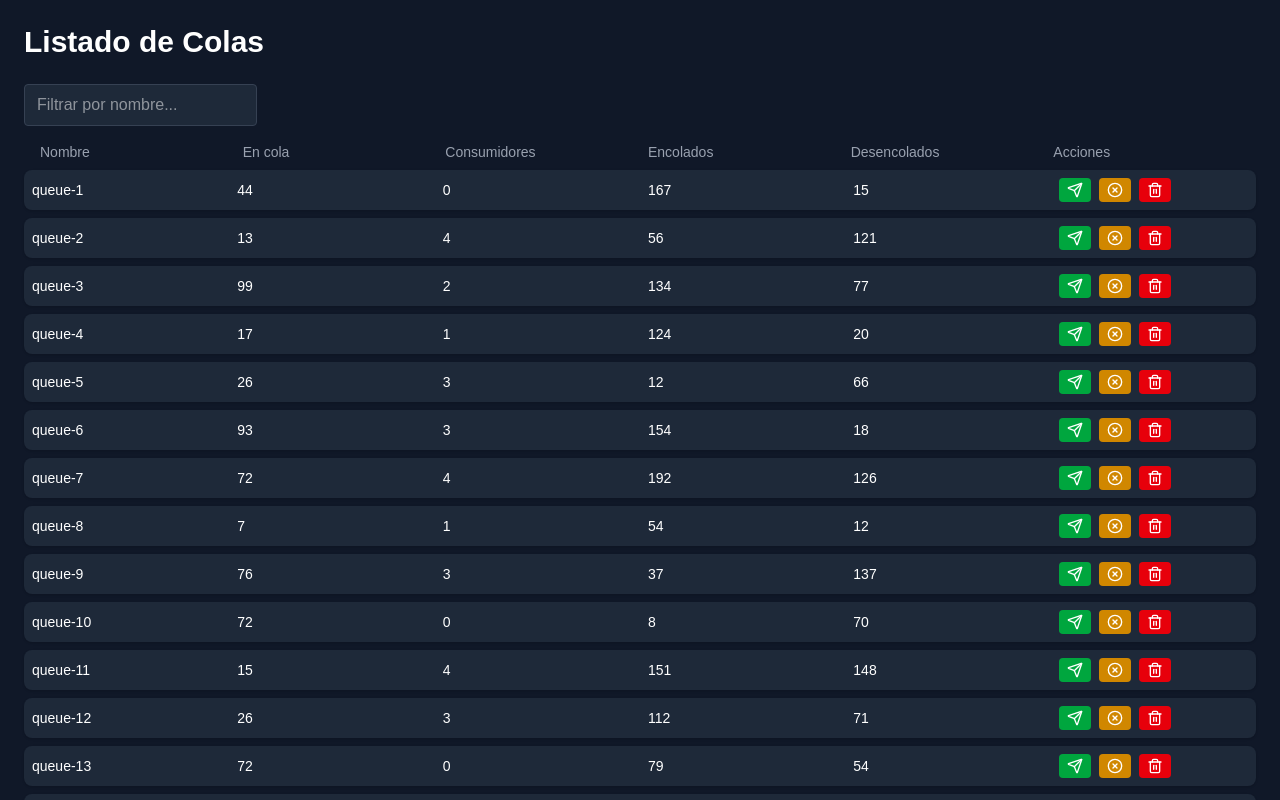
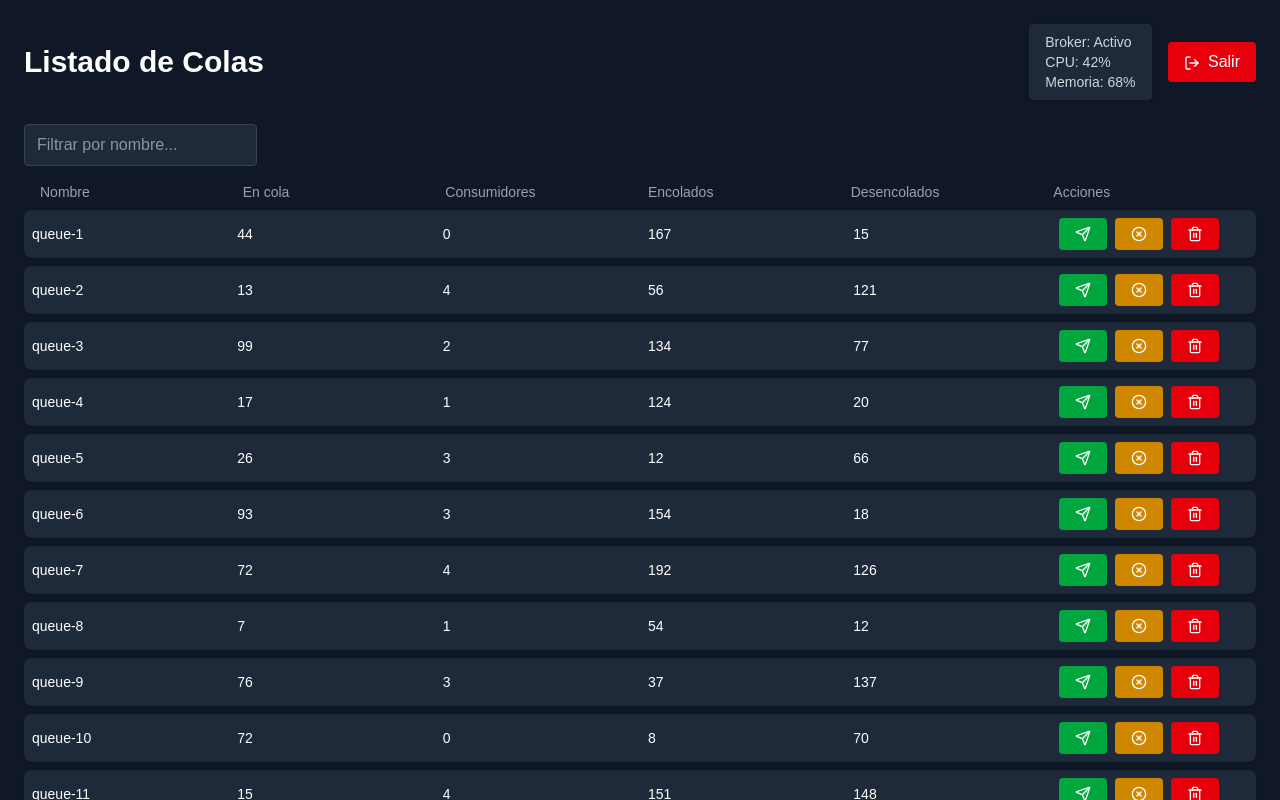
Before and after one commit to Editame/broker-manager-portal, a Next.js app: page / in a window 1280 px wide. Shown: the top 800 px of the page. Built offline with nearby package versions, Linux system fonts and the light colour scheme.

Commit message:
feat: Add basic queue management UI (main)
This commit introduces a basic UI for managing
queues.  It includes filtering, pagination, and
actions like sending messages, purging, and
deleting queues. Data is currently mocked.

```diff
--- a/src/app/page.tsx
+++ b/src/app/page.tsx
@@ -1,11 +1,11 @@
 'use client';
 
-import { useEffect, useState } from 'react';
-import { Skeleton } from '@/components/ui/Skeleton';
-import { Button } from '@/components/ui/Button';
-import { Send, Trash2, XCircle } from 'lucide-react';
-import {TooltipContent, TooltipProvider, TooltipTrigger} from '@radix-ui/react-tooltip';
-import {Tooltip} from "@/components/ui/Tooltip";
+import {useEffect, useState} from 'react';
+import {Skeleton} from '@/components/ui/Skeleton';
+import {Button} from '@/components/ui/Button';
+import {Send, Trash2, XCircle, LogOut} from 'lucide-react';
+import {Tooltip} from '@/components/ui/Tooltip';
+import {TooltipProvider} from "@radix-ui/react-tooltip";
 
 interface QueueInfo {
     name: string;
@@ -19,14 +19,14 @@ export default function HomePage() {
     const [queues, setQueues] = useState<QueueInfo[]>([]);
     const [loading, setLoading] = useState(true);
     const [error, setError] = useState<string | null>(null);
-  const [intervalMs] = useState(15000); // Intervalo de 15 segundos por defecto
+    const [intervalMs] = useState(15000);
     const [filter, setFilter] = useState('');
     const [currentPage, setCurrentPage] = useState(1);
     const itemsPerPage = 15;
 
-  // Simulación de datos (mock)
+    // Mock data
     useEffect(() => {
-    const mockData: QueueInfo[] = Array.from({ length: 20 }).map((_, i) => ({
+        const mockData: QueueInfo[] = Array.from({length: 20}).map((_, i) => ({
             name: `queue-${i + 1}`,
             consumerCount: Math.floor(Math.random() * 5),
             queueSize: Math.floor(Math.random() * 100),
@@ -37,7 +37,6 @@ export default function HomePage() {
         setLoading(false);
     }, []);
 
-  // Filtro y paginación
     const filteredQueues = queues.filter((q) => q.name.includes(filter));
     const paginatedQueues = filteredQueues.slice(
         (currentPage - 1) * itemsPerPage,
@@ -47,7 +46,23 @@ export default function HomePage() {
     return (
         <TooltipProvider>
             <main className="p-6 bg-gray-900 min-h-screen text-white">
-          <h1 className="text-3xl font-bold mb-6">Listado de Colas</h1>
+                {/* Cabecera con estado y botón de salir */}
+                <div className="flex justify-between items-center mb-6">
+                    <h1 className="text-3xl font-bold">Listado de Colas</h1>
+                    <div className="flex items-center gap-4">
+                        <div className="bg-gray-800 px-4 py-2 rounded shadow text-sm text-gray-300">
+                            <div>Broker: Activo</div>
+                            <div>CPU: 42%</div>
+                            <div>Memoria: 68%</div>
+                        </div>
+                        <Button
+                            className="bg-red-600 hover:bg-red-700 text-white"
+                            onClick={() => alert('Cerrar sesión')}
+                        >
+                            <LogOut className="w-4 h-4 inline mr-1"/> Salir
+                        </Button>
+                    </div>
+                </div>
 
                 <div className="mb-4 flex items-center gap-4">
                     <input
@@ -61,15 +76,14 @@ export default function HomePage() {
 
                 {loading ? (
                     <div className="space-y-4">
-                {Array.from({ length: 3 }).map((_, i) => (
-                    <Skeleton key={i} className="h-16 w-full rounded bg-gray-800" />
+                        {Array.from({length: 3}).map((_, i) => (
+                            <Skeleton key={i} className="h-16 w-full rounded bg-gray-800"/>
                         ))}
                     </div>
                 ) : error ? (
                     <p className="text-red-400">{error}</p>
                 ) : (
                     <div className="space-y-2">
-                {/* Cabeceras globales */}
                         <div className="grid grid-cols-6 gap-4 px-4 text-sm text-gray-400">
                             <div>Nombre</div>
                             <div>En cola</div>
@@ -90,40 +104,36 @@ export default function HomePage() {
                                 <div>{queue.enqueueCount}</div>
                                 <div>{queue.dequeueCount}</div>
                                 <div className="flex gap-2">
-                        <Tooltip content={queue.name}>
+                                    <Tooltip content="Enviar mensaje">
                                         <Button
-                                size="sm"
                                             className="bg-green-600 hover:bg-green-700 text-white"
                                             onClick={() => alert(`Enviar mensaje a ${queue.name}`)}
                                         >
-                              <Send className="w-4 h-4" />
+                                            <Send className="w-4 h-4"/>
                                         </Button>
                                     </Tooltip>
 
-                        <Tooltip content={queue.name}>
+                                    <Tooltip content="Purgar cola">
                                         <Button
-                                size="sm"
                                             className="bg-yellow-600 hover:bg-yellow-700 text-white"
                                             onClick={() => alert(`Purgar cola ${queue.name}`)}
                                         >
-                              <XCircle className="w-4 h-4" />
+                                            <XCircle className="w-4 h-4"/>
                                         </Button>
                                     </Tooltip>
 
-                        <Tooltip content={queue.name}>
+                                    <Tooltip content="Eliminar cola">
                                         <Button
-                                size="sm"
                                             className="bg-red-600 hover:bg-red-700 text-white"
                                             onClick={() => alert(`Eliminar cola ${queue.name}`)}
                                         >
-                              <Trash2 className="w-4 h-4" />
+                                            <Trash2 className="w-4 h-4"/>
                                         </Button>
                                     </Tooltip>
                                 </div>
                             </div>
                         ))}
 
-                {/* Paginación */}
                         <div className="flex justify-between items-center mt-4">
                             <button
                                 onClick={() => setCurrentPage((prev) => Math.max(1, prev - 1))}
```
Lines whose indentation alone changed are shown as unchanged.
